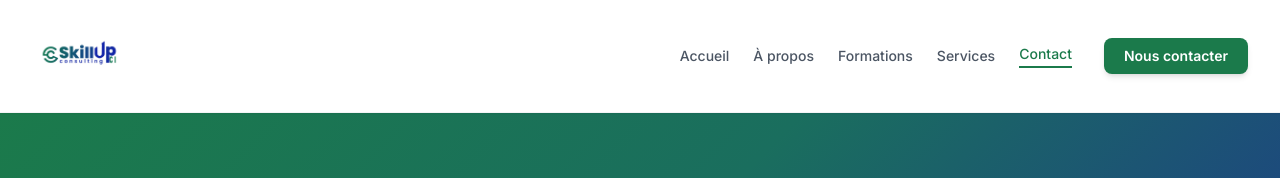
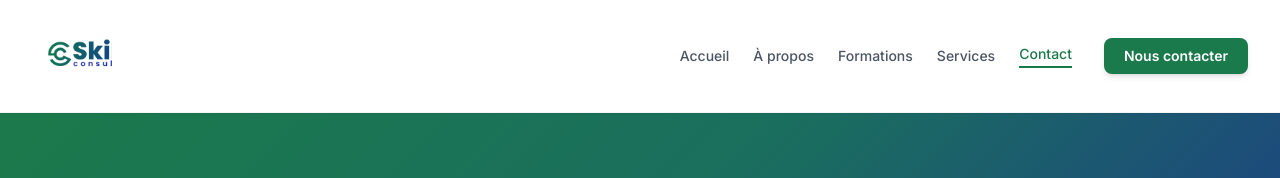
Before and after one commit to esperanceykouassi-bit/proj-esp, a React (Vite) app in the folder frontend/: page /contact in a window 1280 px wide. Shown: the top 178 px of the page. Built offline with nearby package versions, Linux system fonts and the light colour scheme.

Commit message:
Apply scale transform on navbar logo to zoom past image padding

```diff
--- a/frontend/src/components/Navbar.jsx
+++ b/frontend/src/components/Navbar.jsx
@@ -47,11 +47,11 @@ export default function Navbar() {
         <div className="flex items-center justify-between h-24 md:h-28">
 
           {/* Logo agrandi */}
-          <Link to="/" className="flex items-center shrink-0 py-2">
+          <Link to="/" className="flex items-center shrink-0 overflow-hidden py-1">
             <img
               src="/images/logo-full.jpeg"
               alt="SkillUp Consulting CI"
-              className="h-20 md:h-24 w-auto object-contain transition-all"
+              className="h-16 md:h-20 w-auto object-contain scale-[1.6] md:scale-[1.8] origin-left transition-all"
             />
           </Link>
 
```
